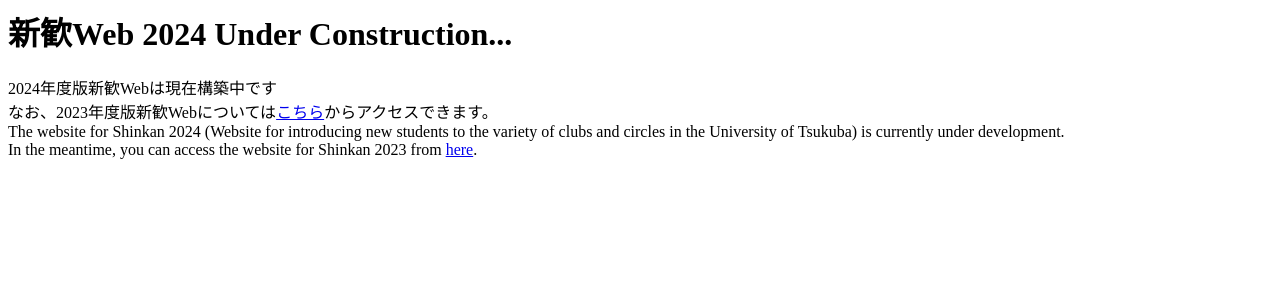
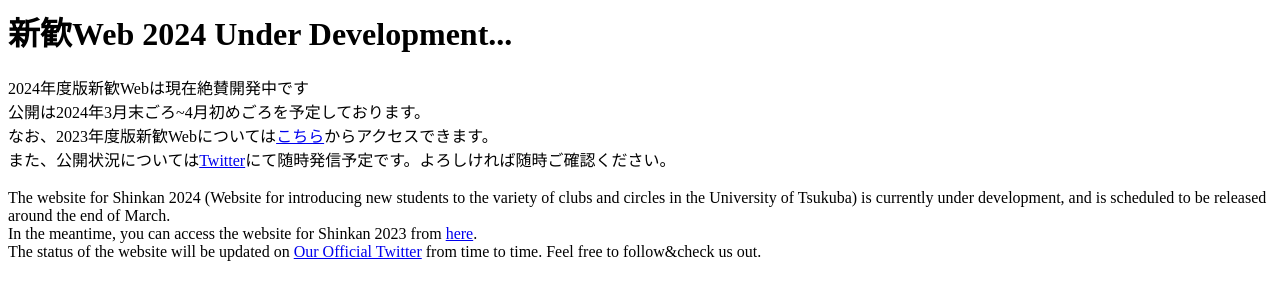
Before and after one commit to ZDK-UTsukuba/constructing-shinkan2024, a plain HTML site: page index.html in a window 1280 px wide. Drawn offline with Linux system fonts and the light colour scheme.

Commit message:
適当メッセージ、PR Welcome

```diff
--- a/index.html
+++ b/index.html
@@ -1,22 +1,33 @@
 <html>
   <head>
-    <title>新歓Web 2024 Under Construction...</title>
+    <title>新歓Web 2024 Under Development...</title>
   </head>
   <body>
-    <h1>新歓Web 2024 Under Construction...</h1>
+    <h1>新歓Web 2024 Under Development...</h1>
     <div>
-      2024年度版新歓Webは現在構築中です<br />
+      2024年度版新歓Webは現在絶賛開発中です<br />
+      公開は2024年3月末ごろ~4月初めごろを予定しております。<br />
       なお、2023年度版新歓Webについては<a
         href="https://www.stb.tsukuba.ac.jp/~shinkan-web"
         >こちら</a
       >からアクセスできます。
+      <br />
+      また、公開状況については<a href="https://twitter.com/tsukuba_shinkan"
+        >Twitter</a
+      >にて随時発信予定です。よろしければ随時ご確認ください。
     </div>
+    <br />
     <div>
       The website for Shinkan 2024 (Website for introducing new students to the
       variety of clubs and circles in the University of Tsukuba) is currently
-      under development.<br />
+      under development, and is scheduled to be released around the end of
+      March.<br />
       In the meantime, you can access the website for Shinkan 2023 from
       <a href="https://www.stb.tsukuba.ac.jp/~shinkan-web"> here</a>.
+      <br />
+      The status of the website will be updated on
+      <a href="https://twitter.com/tsukuba_shinkan">Our Official Twitter</a>
+      from time to time. Feel free to follow&check us out.
     </div>
   </body>
 </html>
```
